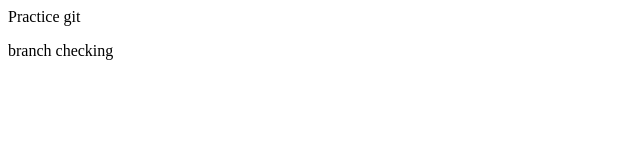
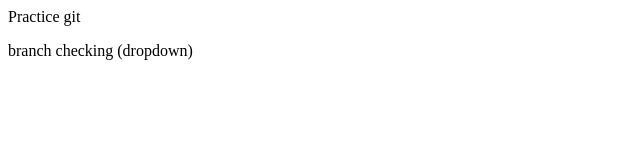
Before and after one commit to aungshu1999/newdemo, a plain HTML site: page index.html in a window 1280 px wide. Shown: the full height of the page, 0-640 px from the left. Drawn offline with Linux system fonts and the light colour scheme.

Commit message:
add dropdown

```diff
--- a/index.html
+++ b/index.html
@@ -1,2 +1,2 @@
 <p>Practice git</p>
-<p>branch checking</p>
+<p>branch checking (dropdown)</p>
```
